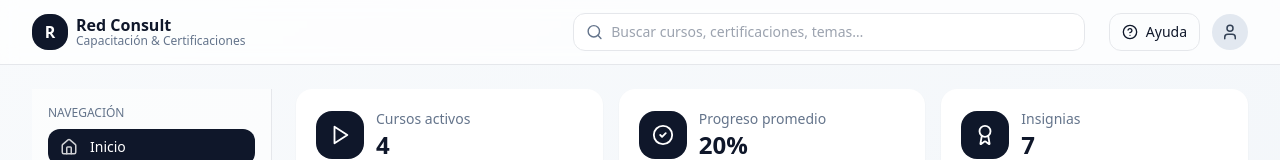
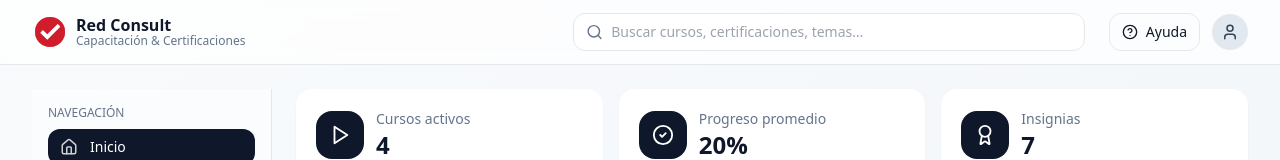
Before and after one commit to chahinjosue/red-consult-ui, a React (Vite) app: page / in a window 1280 px wide. Shown: the top 160 px of the page. Built offline with nearby package versions, Linux system fonts and the light colour scheme.

Commit message:
Update App.jsx

```diff
--- a/src/App.jsx
+++ b/src/App.jsx
@@ -135,7 +135,11 @@ function TopBar({ onSearch }) {
     <div className="sticky top-0 z-40 backdrop-blur bg-white/70 border-b">
       <div className="max-w-7xl mx-auto px-4 sm:px-6 lg:px-8 h-16 flex items-center gap-3">
         <div className="flex items-center gap-2">
-          <div className="h-9 w-9 rounded-2xl bg-slate-900 grid place-items-center text-white font-bold">R</div>
+          <img
+            src="/logo-redconsult-icon.png"
+            alt="Red Consult"
+            className="h-9 w-auto rounded-md"
+          />
           <div className="leading-tight">
             <div className="text-slate-900 font-semibold">Red Consult</div>
             <div className="text-xs text-slate-500 -mt-0.5">Capacitación & Certificaciones</div>
```
